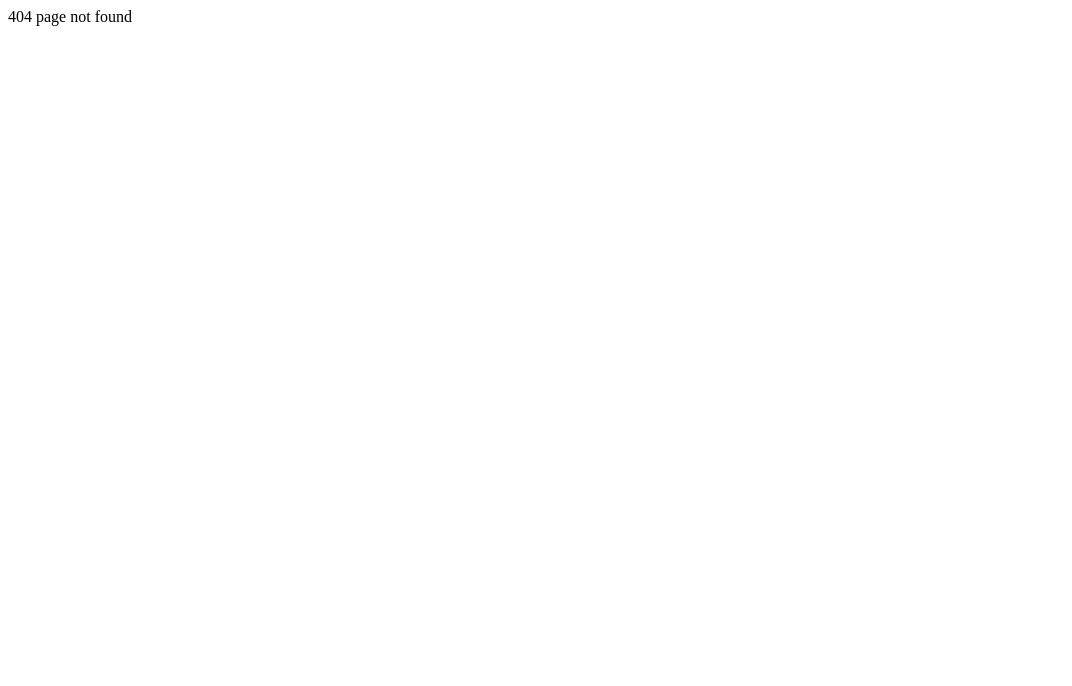
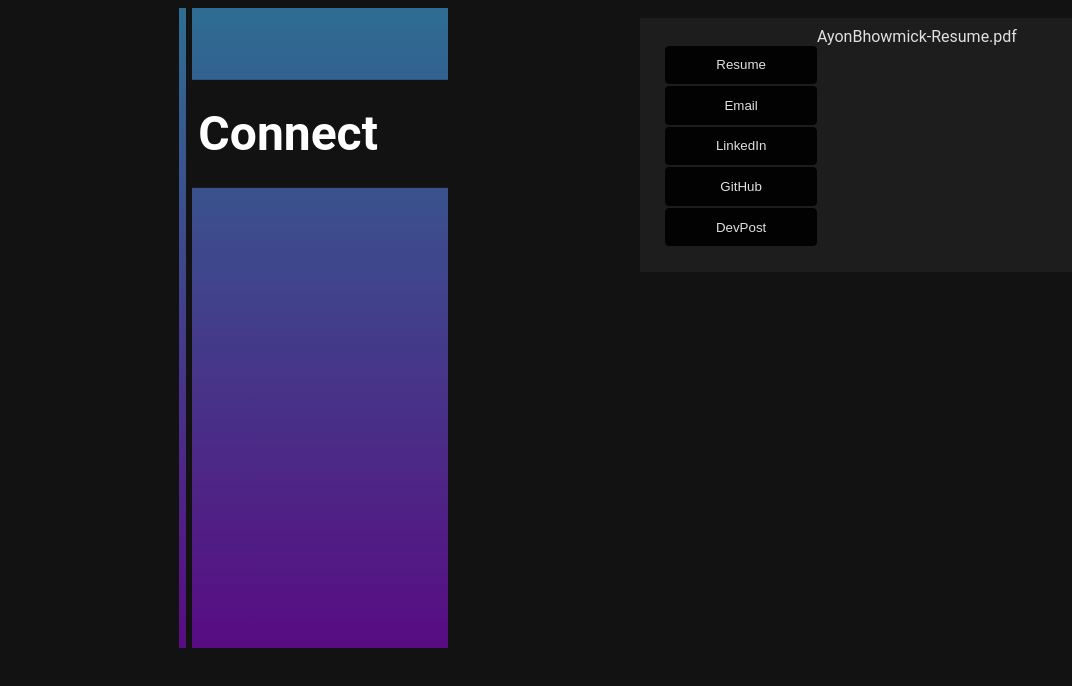
Before and after one commit to Ayon-Bhowmick/Ayon-Bhowmick.github.io, a Gatsby site in the folder portfolio/: page /connect in a window 1280 px wide. Before the commit this address had no page. Shown: the whole page, without its empty margins (0-1072 px from the left). Built offline with nearby package versions, Linux system fonts and the light colour scheme; Gatsby itself is replaced by a stand-in of ours.

Commit message:
connect and project fixing

```diff
--- /dev/null
+++ b/portfolio/src/pages/connect.js
@@ -0,0 +1,29 @@
+import * as React from "react"
+import "../styles/global.scss"
+import Title from "./title"
+import "../styles/connect.scss"
+
+
+const Connect = () => {
+  return (
+    <>
+      <div className="body">
+        <div className="title-container">
+          <Title name={"Connect"} />
+        </div>
+        <div className="info-container">
+          <div className="conBox">
+            <button className="btn">Resume</button>
+            <p className="conText">AyonBhowmick-Resume.pdf</p>
+            <button className="btn">Email</button>
+            <button className="btn">LinkedIn</button>
+            <button className="btn">GitHub</button>
+            <button className="btn">DevPost</button>
+          </div>
+        </div>
+      </div>
+    </>
+  )
+}
+
+export default Connect
--- a/portfolio/src/pages/index.js
+++ b/portfolio/src/pages/index.js
@@ -5,6 +5,7 @@ import Education from "./education"
 import Skills from "./skills"
 import Experience from "./experience"
 import Projects from "./projects"
+import Connect from "./connect"
 
 const IndexPage = () => {
   return (
@@ -14,6 +15,7 @@ const IndexPage = () => {
       <Skills />
       <Experience />
       <Projects />
+      <Connect />
     </>
   )
 }
--- a/portfolio/src/pages/projects.js
+++ b/portfolio/src/pages/projects.js
@@ -6,7 +6,7 @@ import Title from "./title"
 
 const Projects = () => {
   return (
-    <div className="body">
+    <div className="projBody">
       <div className="title-container">
         <Title name={"Projects"} />
       </div>
--- a/portfolio/src/pages/title.js
+++ b/portfolio/src/pages/title.js
@@ -3,17 +3,39 @@ import "../styles/title.scss"
 
 
 const Title = ({name}) => {
-  const colorMap = {
-    "Education": "orange",
-    "Skills": "yellow",
-    "Experience": "green",
-    "Projects": "blue"
+  const map = {
+    "Education": {
+      "color": "orange",
+      "bar": "bar",
+      "line": "line"
+    },
+    "Skills": {
+      "color": "yellow",
+      "bar": "bar",
+      "line": "line"
+    },
+    "Experience": {
+      "color": "green",
+      "bar": "bar",
+      "line": "line"
+    },
+    "Projects": {
+      "color": "blue",
+      "bar": "projBar",
+      "line": "projLine"
+    },
+    "Connect": {
+      "color": "purple",
+      "bar": "conBar",
+      "line": "conLine"
+    }
   }
+  const {color, bar, line} = map[name]
 
   return (
     <>
-      <div className="line" id={colorMap[name]}/>
-      <div className="bar" id={colorMap[name]}/>
+      <div className={line} id={color}/>
+      <div className={bar} id={color}/>
       <h1 className="text">{name}</h1>
     </>
   )
--- /dev/null
+++ b/portfolio/src/styles/connect.scss
@@ -0,0 +1,39 @@
+@import "vars.scss";
+@import "global.scss";
+
+.conBox {
+    @extend .box;
+    display: grid;
+    grid-template-columns: 1fr 2fr;
+    padding: 5%;
+}
+
+.conText {
+    grid-column: 2 / 3;
+}
+
+.btn {
+    margin-top: 1.5%;
+    --bg: #000;
+    --hover-bg: #ff90e8;
+    --hover-text: #000;
+    color: #fff;
+    border: 1px solid var(--bg);
+    border-radius: 4px;
+    padding: 0.8em 2em;
+    background: var(--bg);
+    transition: 0.2s;
+    grid-column: 1 / 2;
+}
+
+.btn:hover {
+    color: white;
+    transform: translate(-0.25rem, -0.25rem);
+    background: $first;
+    box-shadow: 0.25rem 0.25rem black;
+}
+
+.btn:active {
+    transform: translate(0);
+    box-shadow: none;
+}
--- a/portfolio/src/styles/projects.scss
+++ b/portfolio/src/styles/projects.scss
@@ -1 +1,7 @@
-$space: 5%;
+@import "global.scss";
+@import "vars.scss";
+
+.projBody {
+    @extend .body;
+    height: $projHeight;
+}
--- a/portfolio/src/styles/start.scss
+++ b/portfolio/src/styles/start.scss
@@ -4,14 +4,16 @@ $boxHeight: 20%;
 
 .startBar {
     @extend .bar;
-    top: 100% - $boxHeight + 1%;
+    top: 101% - $boxHeight;
     height: $boxHeight;
+    animation: moveUp 1s ease;
 }
 
 .startLine {
     @extend .line;
-    top: 100% - $boxHeight + 1%;
+    top: 101% - $boxHeight;
     height: $boxHeight;
+    animation: moveUp 1.5s ease;
 }
 
 .startTitle {
@@ -25,9 +27,28 @@ $boxHeight: 20%;
     margin-top: 20%;
     width: 80%;
     font-size: 150%;
+    animation: fadeIn 1.5s ease;
 
 }
 
 #startBody{
     height: 100vh;
 }
+
+@keyframes moveUp {
+    0% {
+        top: 100%
+    }
+    100% {
+        top: 101% - $boxHeight;
+    }
+}
+
+@keyframes fadeIn {
+    0% {
+        opacity: 0%;
+    }
+    100% {
+        opacity: 100%;
+    }
+}
--- a/portfolio/src/styles/title.scss
+++ b/portfolio/src/styles/title.scss
@@ -24,12 +24,32 @@ $offset: 15%;
     z-index: -1;
 }
 
+.projBar {
+    @extend .bar;
+    height: $projHeight;
+}
+
+.conBar {
+    @extend .bar;
+    height: $conHeight;
+}
+
 .line {
     position: absolute;
     left: $offset - 1%;
     width: 0.5%;
     height: 80vh;
     z-index: -1;
+}
+
+.projLine {
+    @extend .line;
+    height: $projHeight;
+}
+
+.conLine {
+    @extend .line;
+    height: $conHeight;
 }
 
 #red {
@@ -51,3 +71,7 @@ $offset: 15%;
 #blue {
     background: linear-gradient(180deg, $fifth, $sixth);
 }
+
+#purple {
+    background: linear-gradient(180deg, $sixth, $first);
+}
--- a/portfolio/src/styles/vars.scss
+++ b/portfolio/src/styles/vars.scss
@@ -5,3 +5,6 @@ $third: #FE4773;
 $fourth: #F6D68D;
 $fifth: #46B3A5;
 $sixth: #2E6D92;
+
+$projHeight: 140vh;
+$conHeight: 80vh;
```
Also changed, not shown: 1 other file.
